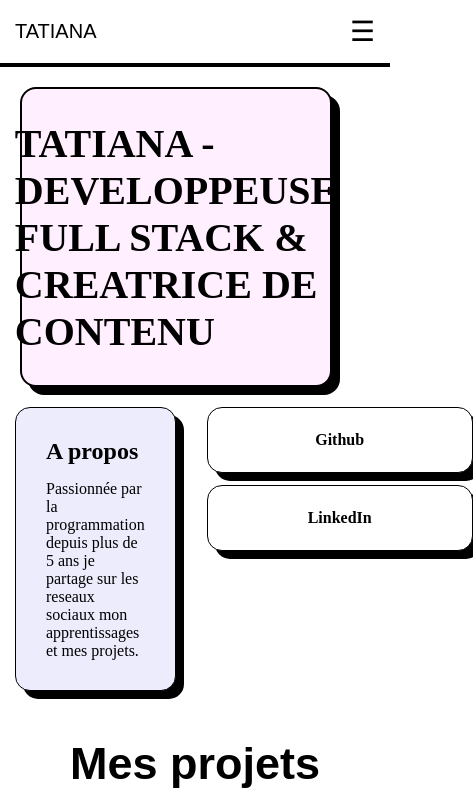
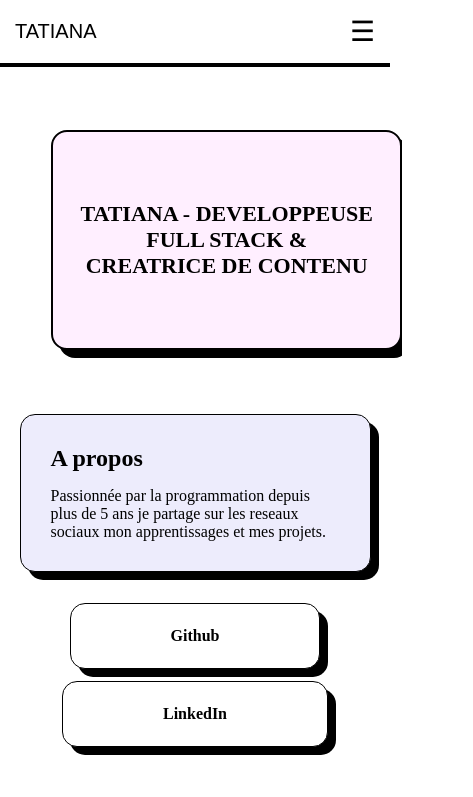
Before and after one commit to Tatiana-Juin/portfolio-tatiana, a Next.js app: page / in a window 390 px wide. Shown: the top 797 px of the page, 473 px wide, since content can reach past the window. Built offline with nearby package versions, Linux system fonts and the light colour scheme; a web font is replaced by a local one.

Commit message:
Modification du style

```diff
--- a/src/app/page.module.css
+++ b/src/app/page.module.css
@@ -2,4 +2,15 @@
   display: flex;
   gap:16px;
   align-items: stretch;
+   padding: 1px 8%;
 }
+.hero{
+   padding: 43px 8% ;
+}
+
+@media (max-width:768px){
+  .aboutRow{
+    flex-direction: column;
+    align-items: center;
+  }
+}
--- a/src/app/page.tsx
+++ b/src/app/page.tsx
@@ -8,7 +8,10 @@ import TechStackSection from "@/components/tech-stack/TechStackSection";
 export default function Home() {
   return (
     <div>
-      <Hero />
+      <div className={styles.hero}>
+          <Hero />
+      </div>
+
       <div className={styles.aboutRow}>
          <AboutCard />
         <SocialLinksPanel />
--- a/src/components/home/AboutCard.module.css
+++ b/src/components/home/AboutCard.module.css
@@ -10,6 +10,12 @@
 }
 
 .substitle{
-
     margin-bottom:15px;
 }
+
+@media (max-width:768px){
+    .aboutCard{
+        width:90vw;
+        margin: 0 0 15px 0;
+    }
+}
--- a/src/components/home/Hero.module.css
+++ b/src/components/home/Hero.module.css
@@ -9,7 +9,28 @@
     justify-content: center;
     border-radius: 16px;
     box-shadow: var(--shadow-hard);
+    padding: 64px 8%;
 }
 .title{
     font-size: 40px;
 }
+/* RESPONSIVE */
+@media (max-width:768px){
+    .hero{
+        width:90vw;
+        height:auto;
+        min-height: 220px;
+        padding: 24px;
+    }
+
+    .title{
+        font-size: 28px;
+        text-align: center;
+    }
+}
+
+@media (max-width:480px){
+    .title{
+        font-size: 22px;
+    }
+}
--- a/src/components/home/SocialLinksPanel.module.css
+++ b/src/components/home/SocialLinksPanel.module.css
@@ -4,3 +4,10 @@
     gap:12px;
     margin-bottom:10px;
 }
+
+@media (max-width:768px){
+    .panel{
+        width:90vw;
+        align-items: center;
+    }
+}
```
Also changed, not shown: src/components/ui/Button.module.css (line endings or trailing spaces).
